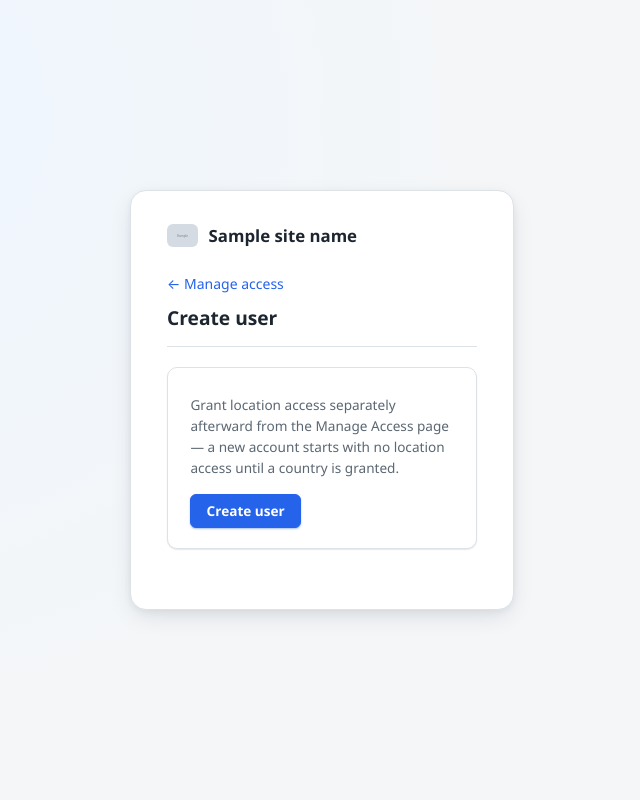
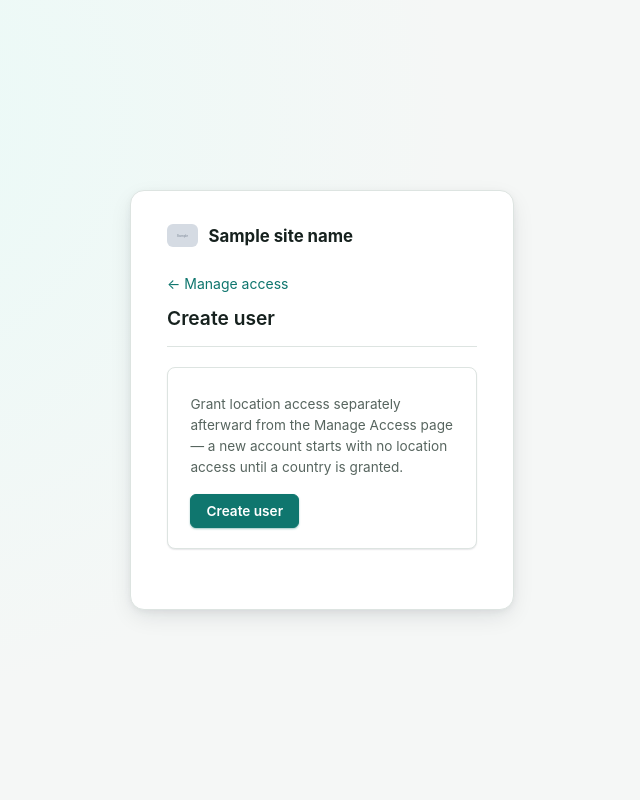
Before and after one commit to prodromou27/stock-inventory, a Django app: template templates/accounts/create_user_form.html in a window 1280 px wide. Shown: the whole page, without its empty margins (318-958 px from the left). Run offline with Django 5.2, Linux system fonts and the light colour scheme; the template is opened without the code that fills it: most values are stand-ins (such as "Sample title", 1, 10 or a date in 2020); grey boxes marked "Sample" are stand-in pictures; style sheets or scripts are compiled from the project's sources; parts of the project's set-up code (start-up, migrations or seed data) failed here and were passed over; some libraries are stand-ins or nearby versions.

Commit message:
Modernize the visual design: new palette, native font stack, favicon
The generic Tailwind-blue primary (#2563eb) plus a bare Segoe UI/
system-ui font stack read as the default look of a huge number of
Tailwind-based apps — replaced with a deliberate deep-teal accent
(#0f766e/#2dd4bf light/dark), teal-tinted neutrals, a tightened radius
scale, and the canonical native OS UI font stack (-apple-system,
Segoe UI, Roboto, ...) instead of Segoe UI first. Chose a system-font
stack over a webfont deliberately: this app's authenticated shell is
tested to load zero external resources (tests/test_ui_quality.py),
matching an internal tool that may run on a restricted network — a
Google Fonts link was tried first and reverted for exactly this
reason.

Also fixed the sidebar's own hardcoded navy palette (background,
borders, muted/link text, and the active-nav-item highlight, which
was hardcoded to the old blue instead of referencing --color-primary
like its own border-left already did) to tie into the new teal
identity instead of staying an unrelated leftover color, and redrew
the favicon in the new accent color.

Co-Authored-By: Claude Sonnet 5 <noreply@anthropic.com>

```diff
--- a/assets/tailwind/input.css
+++ b/assets/tailwind/input.css
@@ -23,20 +23,27 @@
   :root {
     color-scheme: light;
 
-    --font-sans: "Segoe UI", system-ui, -apple-system, Roboto, Helvetica, Arial, sans-serif;
+    /* The native OS UI font stack (what GitHub/Linear/Bootstrap 5 use) —
+       every platform's own clean, modern system font, zero external
+       requests. Deliberately not a webfont: this app's authenticated shell
+       is tested to load no external resources at all (see
+       tests/test_ui_quality.py), matching an internal tool that may run on
+       a restricted network. */
+    --font-sans: -apple-system, BlinkMacSystemFont, "Segoe UI", Roboto, "Helvetica Neue", Arial,
+      sans-serif;
     --font-mono: ui-monospace, "Cascadia Code", "Consolas", "SFMono-Regular", monospace;
 
-    --color-bg: #f4f6f8;
+    --color-bg: #f5f7f6;
     --color-surface: #ffffff;
-    --color-border: #dde2e7;
-    --color-border-strong: #c3cbd3;
-    --color-text: #1c2530;
-    --color-text-muted: #5b6772;
-    --color-text-faint: #8a96a3;
-
-    --color-primary: #2563eb;
-    --color-primary-hover: #1d4ed8;
-    --color-primary-bg: #eff6ff;
+    --color-border: #dde4e1;
+    --color-border-strong: #c1cbc7;
+    --color-text: #16211e;
+    --color-text-muted: #57655f;
+    --color-text-faint: #8b9994;
+
+    --color-primary: #0f766e;
+    --color-primary-hover: #0c5f58;
+    --color-primary-bg: #eafaf7;
     --color-primary-contrast: #ffffff;
 
     --color-success: #15803d;
@@ -49,8 +56,8 @@
     --color-info-bg: #e0f2fe;
 
     --radius-sm: 6px;
-    --radius-md: 10px;
-    --radius-lg: 16px;
+    --radius-md: 8px;
+    --radius-lg: 14px;
 
     --shadow-sm: 0 1px 2px rgba(15, 23, 42, 0.06), 0 1px 1px rgba(15, 23, 42, 0.04);
     --shadow-md: 0 8px 24px -4px rgba(15, 23, 42, 0.12), 0 2px 8px -2px rgba(15, 23, 42, 0.08);
--- a/templates/base.html
+++ b/templates/base.html
@@ -4,7 +4,7 @@
   <meta charset="utf-8">
   <meta name="viewport" content="width=device-width, initial-scale=1">
   <title>{% block title %}{{ site_name }}{% endblock %}</title>
-  <meta name="theme-color" content="{{ accent_color|default:"#2563eb" }}">
+  <meta name="theme-color" content="{{ accent_color|default:"#0f766e" }}">
   {% if accent_color %}
     <!-- Administrator-configured brand color (Settings → System configuration) —
          overrides the default --color-primary/-hover tokens assets/tailwind/input.css
```
Also changed, not shown: other parts of assets/tailwind/input.css (+18 -18 lines), static/icons/favicon.svg.
